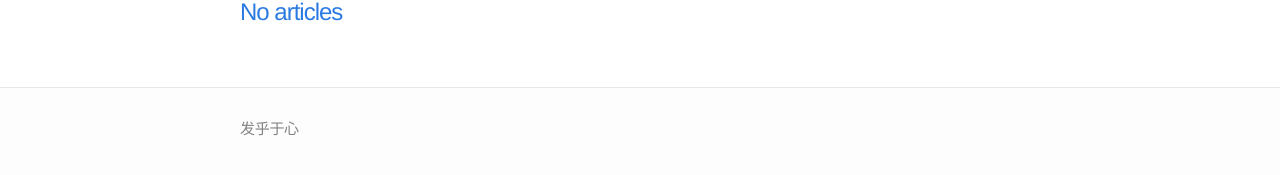
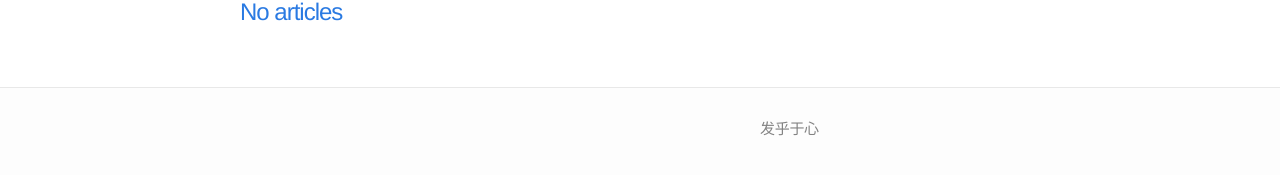
Before and after one commit to zxymick/zxymick.github.io, a Jekyll site: the page built from index.html, in a window 1280 px wide. Shown: the part 164-339 px from the top of the page. Built offline with Jekyll 4.4.1, drawn with Linux system fonts in a browser that asks for light colours; Markdown is read by kramdown in place of the engine named in the settings.

Commit message:
right对齐

```diff
--- a/_includes/footer.html
+++ b/_includes/footer.html
@@ -2,8 +2,8 @@
 
   <div class="wrap">
 
-    <div class="footer-col-3 column">
-      <p class="text">                                                         发乎于心</p>
+    <div class="footer-col-1 column" style="float:right;">
+      <p class="text">发乎于心</p>
     </div>
 
 
```
